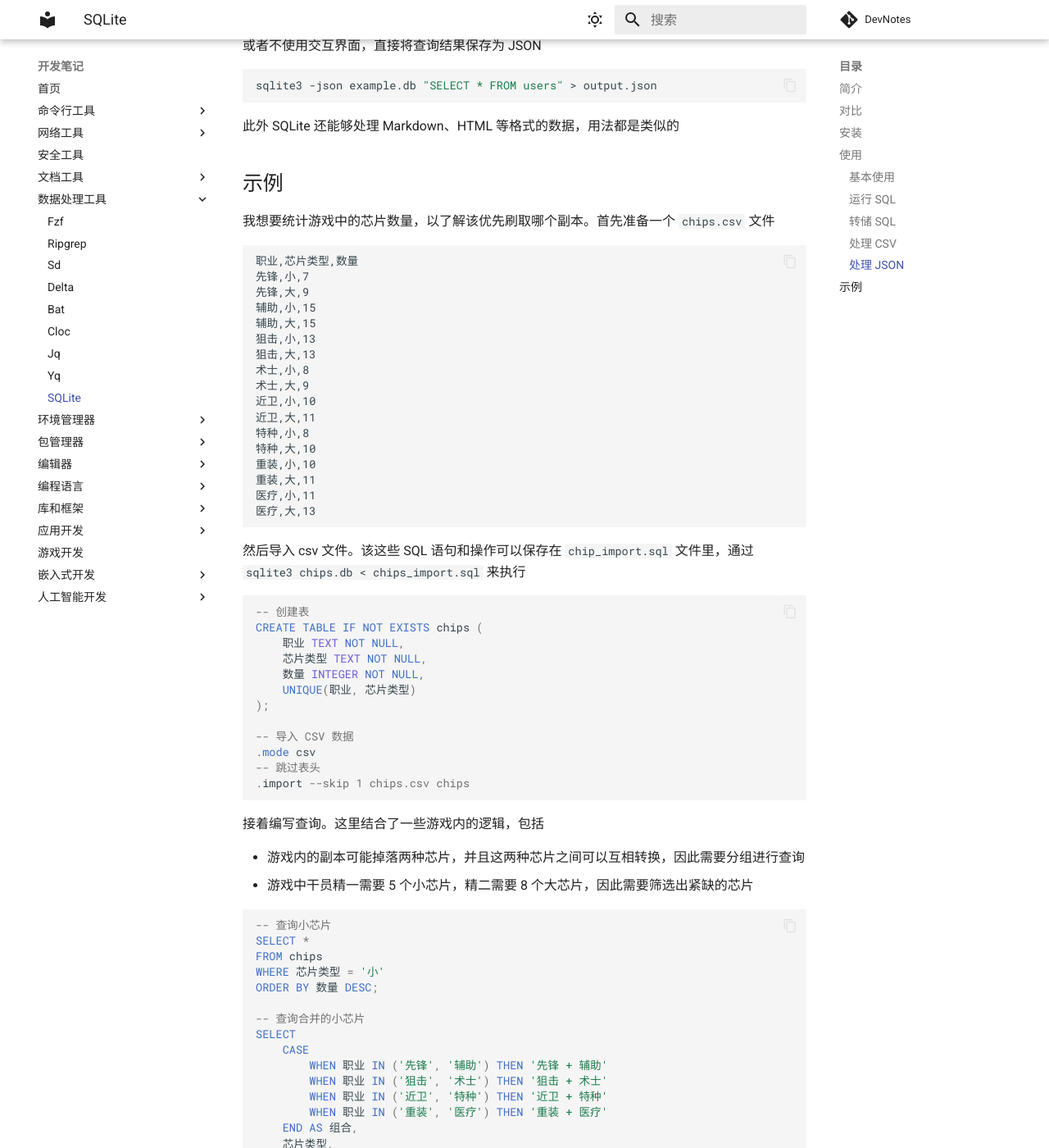
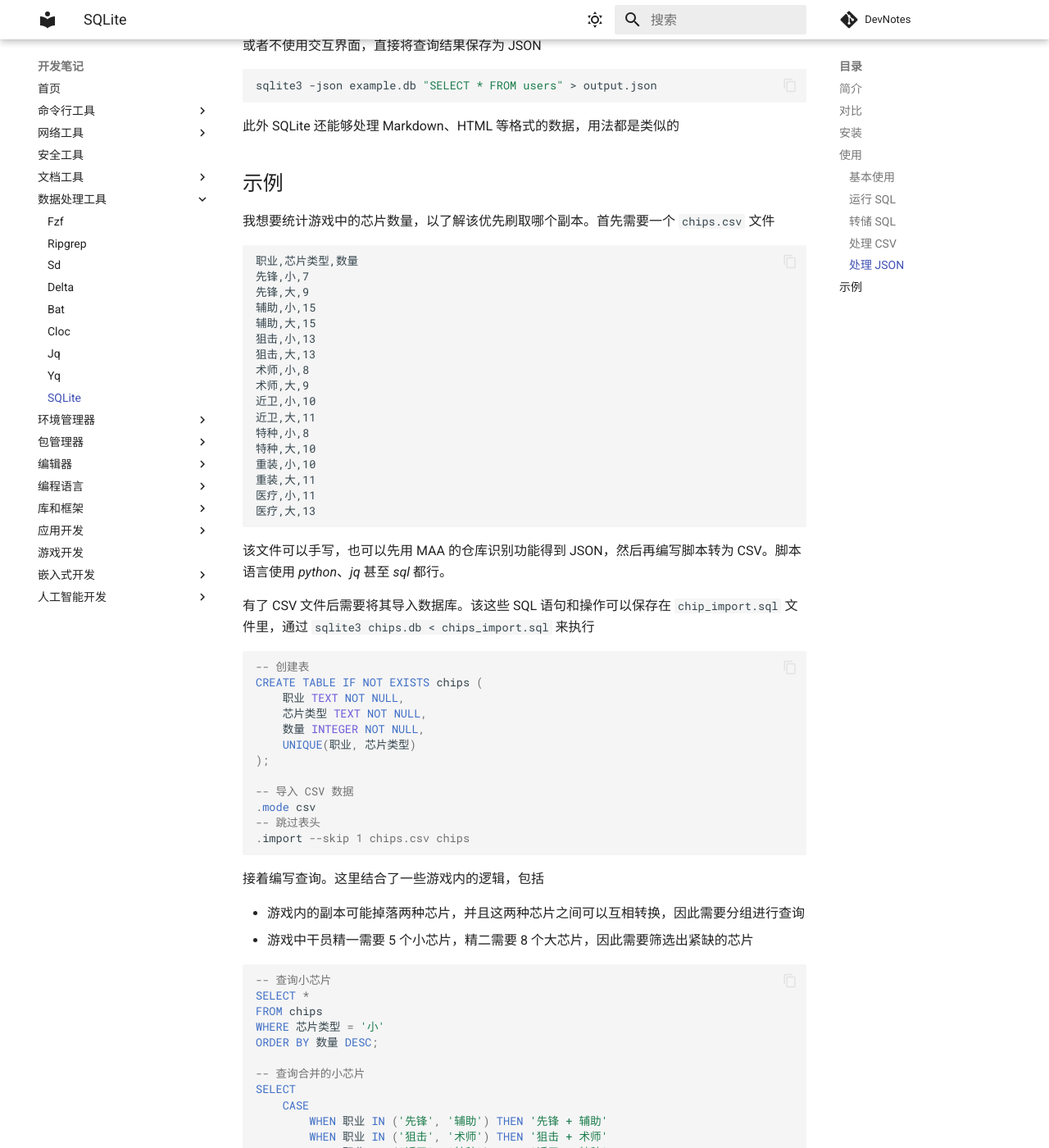
Before and after one commit to Juemuren/DevNotes, an MkDocs documentation site: the page built from docs/数据处理工具/SQLite.md, in a window 1280 px wide and 1400 px high, scrolled down 3263 px. Shown: the whole window at 82% size. Built offline with MkDocs 1.6.1 and Material for MkDocs 9.7.7, drawn with Linux system fonts in a browser that asks for light colours; comment, search, counter and statistics services are not loaded; some of the changed text lies outside the part shown.

Commit message:
2026-5-3

````diff
--- a/docs/数据处理工具/SQLite.md
+++ b/docs/数据处理工具/SQLite.md
@@ -161,7 +161,7 @@
 
 ## 示例
 
-我想要统计游戏中的芯片数量，以了解该优先刷取哪个副本。首先准备一个 `chips.csv` 文件
+我想要统计游戏中的芯片数量，以了解该优先刷取哪个副本。首先需要一个 `chips.csv` 文件
 
 ```csv
 职业,芯片类型,数量
@@ -171,8 +171,8 @@
 辅助,大,15
 狙击,小,13
 狙击,大,13
-术士,小,8
-术士,大,9
+术师,小,8
+术师,大,9
 近卫,小,10
 近卫,大,11
 特种,小,8
@@ -183,7 +183,9 @@
 医疗,大,13
 ```
 
-然后导入 csv 文件。该这些 SQL 语句和操作可以保存在 `chip_import.sql` 文件里，通过 `sqlite3 chips.db < chips_import.sql` 来执行
+该文件可以手写，也可以先用 MAA 的仓库识别功能得到 JSON，然后再编写脚本转为 CSV。脚本语言使用 *python*、*jq* 甚至 *sql* 都行。
+
+有了 CSV 文件后需要将其导入数据库。该这些 SQL 语句和操作可以保存在 `chip_import.sql` 文件里，通过 `sqlite3 chips.db < chips_import.sql` 来执行
 
 ```sql
 -- 创建表
@@ -216,7 +218,7 @@
 SELECT
     CASE
         WHEN 职业 IN ('先锋', '辅助') THEN '先锋 + 辅助'
-        WHEN 职业 IN ('狙击', '术士') THEN '狙击 + 术士'
+        WHEN 职业 IN ('狙击', '术师') THEN '狙击 + 术师'
         WHEN 职业 IN ('近卫', '特种') THEN '近卫 + 特种'
         WHEN 职业 IN ('重装', '医疗') THEN '重装 + 医疗'
     END AS 组合,
````
Also changed, not shown: other parts of docs/数据处理工具/SQLite.md (+1 -1 lines).
